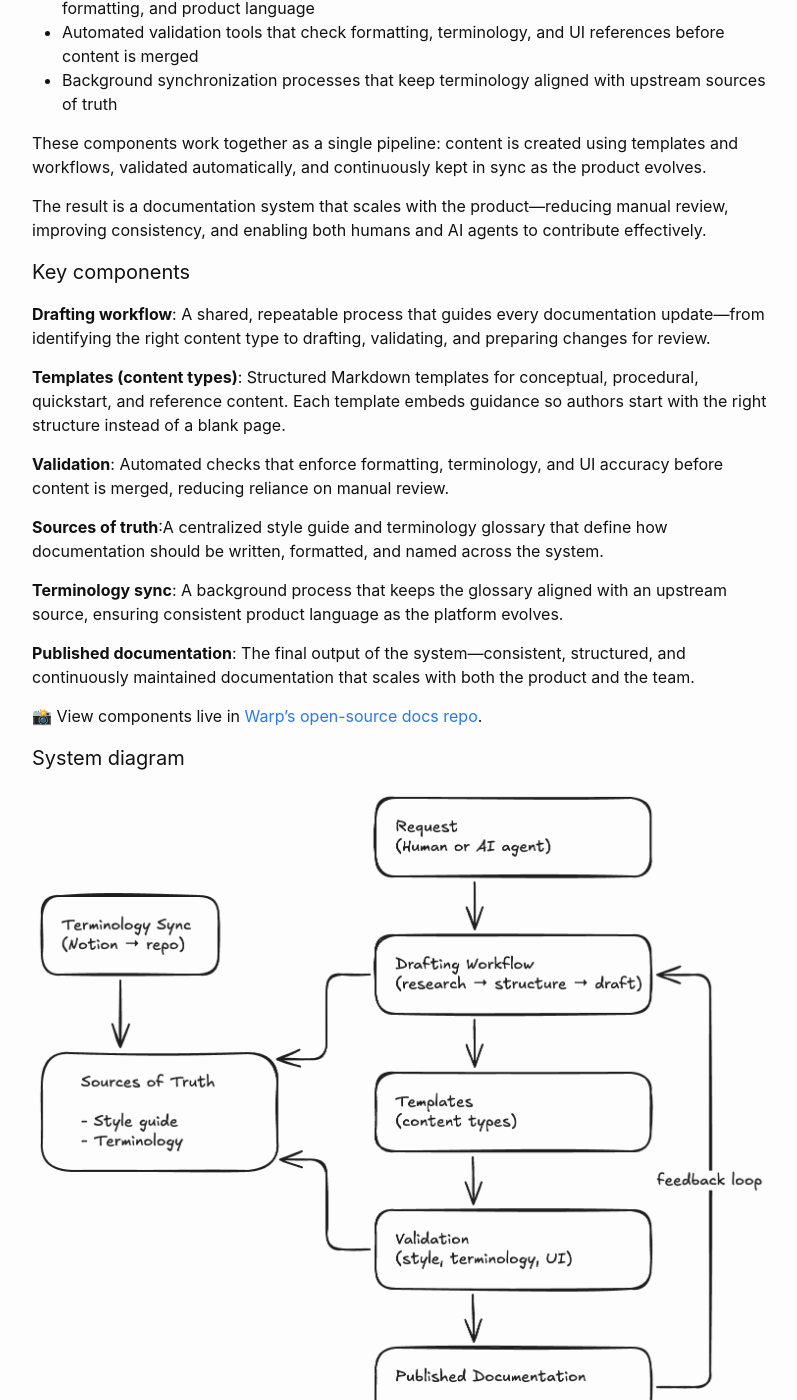
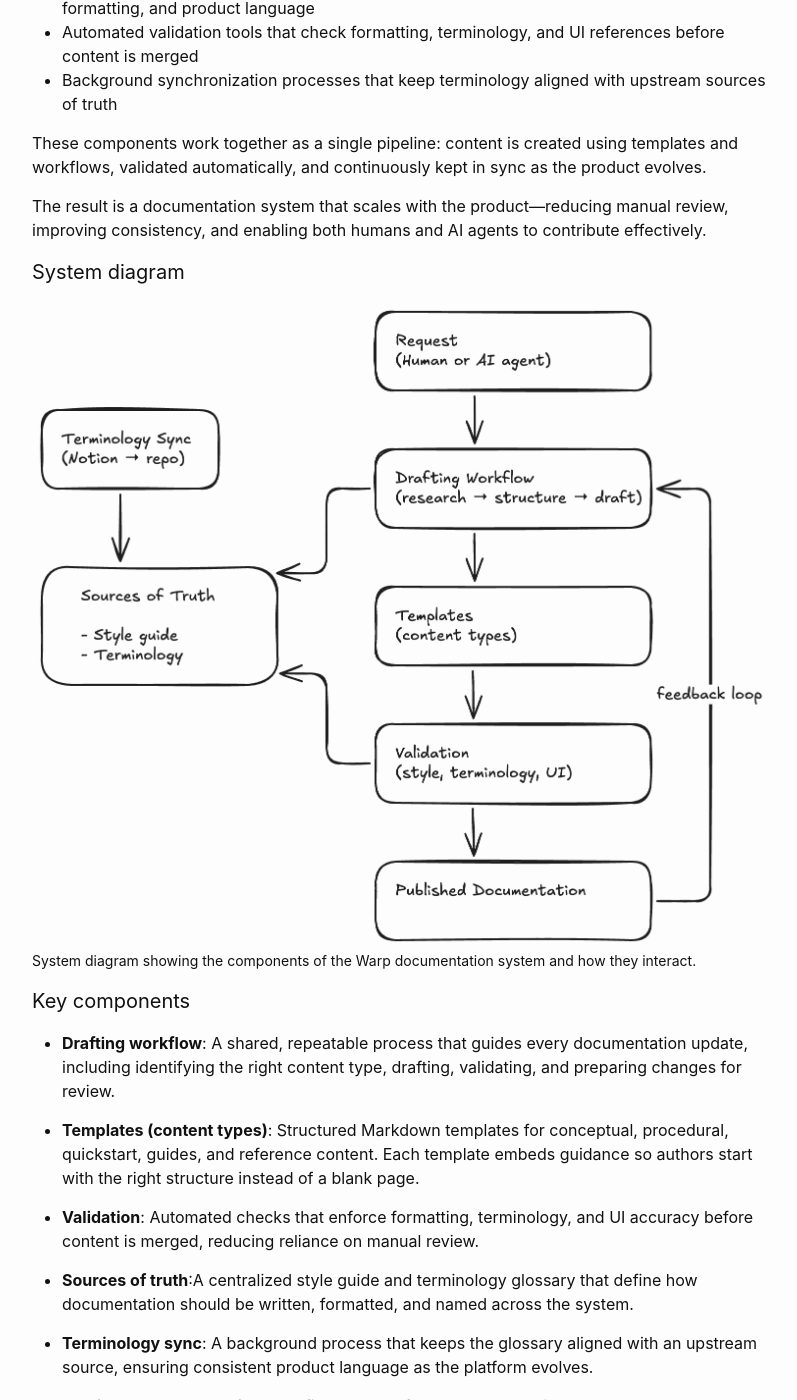
Before and after one commit to rachaelrenk/rachaelrenk.github.io, a Jekyll site: the page built from docs/_posts/2026-05-02-content-system-warp.markdown, in a window 1280 px wide and 1400 px high, scrolled down 1281 px. Shown: the whole window, without its empty margins (238-1035 px from the left). Built offline with Jekyll 4.4.1, drawn with Linux system fonts in a browser that asks for light colours; some of the changed text lies outside the part shown.

Commit message:
Update 2026-05-02-content-system-warp.markdown

```diff
--- a/docs/_posts/2026-05-02-content-system-warp.markdown
+++ b/docs/_posts/2026-05-02-content-system-warp.markdown
@@ -56,28 +56,28 @@
 
 The result is a documentation system that scales with the product—reducing manual review, improving consistency, and enabling both humans and AI agents to contribute effectively.
 
-#### Key components
-
-**Drafting workflow**: A shared, repeatable process that guides every documentation update—from identifying the right content type to drafting, validating, and preparing changes for review.
-
-**Templates (content types)**: Structured Markdown templates for conceptual, procedural, quickstart, and reference content. Each template embeds guidance so authors start with the right structure instead of a blank page.
-
-**Validation**: Automated checks that enforce formatting, terminology, and UI accuracy before content is merged, reducing reliance on manual review.
-
-**Sources of truth**:A centralized style guide and terminology glossary that define how documentation should be written, formatted, and named across the system.
-
-**Terminology sync**: A background process that keeps the glossary aligned with an upstream source, ensuring consistent product language as the platform evolves.
-
-**Published documentation**: The final output of the system—consistent, structured, and continuously maintained documentation that scales with both the product and the team.
-
-📸 View components live in [Warp's open-source docs repo](https://github.com/warpdotdev/docs/tree/main/.warp).
-
 #### System diagram
 
 <figure>
   <img src="https://github.com/rachaelrenk/rachaelrenk.github.io/blob/2edc1d5bd7ccfbf3eae0d1e718406ab439b51ad4/docs/assets/images/content-system-diagram.png" alt="Warp Documentation System Diagram" width="800"/>
   <figcaption>System diagram showing the components of the Warp documentation system and how they interact.</figcaption>
 </figure>
+
+#### Key components
+
+* **Drafting workflow**: A shared, repeatable process that guides every documentation update, including identifying the right content type, drafting, validating, and preparing changes for review.
+
+* **Templates (content types)**: Structured Markdown templates for conceptual, procedural, quickstart, guides, and reference content. Each template embeds guidance so authors start with the right structure instead of a blank page.
+
+* **Validation**: Automated checks that enforce formatting, terminology, and UI accuracy before content is merged, reducing reliance on manual review.
+
+* **Sources of truth**:A centralized style guide and terminology glossary that define how documentation should be written, formatted, and named across the system.
+
+* **Terminology sync**: A background process that keeps the glossary aligned with an upstream source, ensuring consistent product language as the platform evolves.
+
+* **Published documentation**: The final output of the system: consistent, structured, and continuously maintained documentation that scales with both the product and the team.
+
+📸 View components live in [Warp's open-source docs repo](https://github.com/warpdotdev/docs/tree/main/.warp).
 
 <details>
 <summary><strong>Behind the work</strong> (click to expand)</summary>
```
